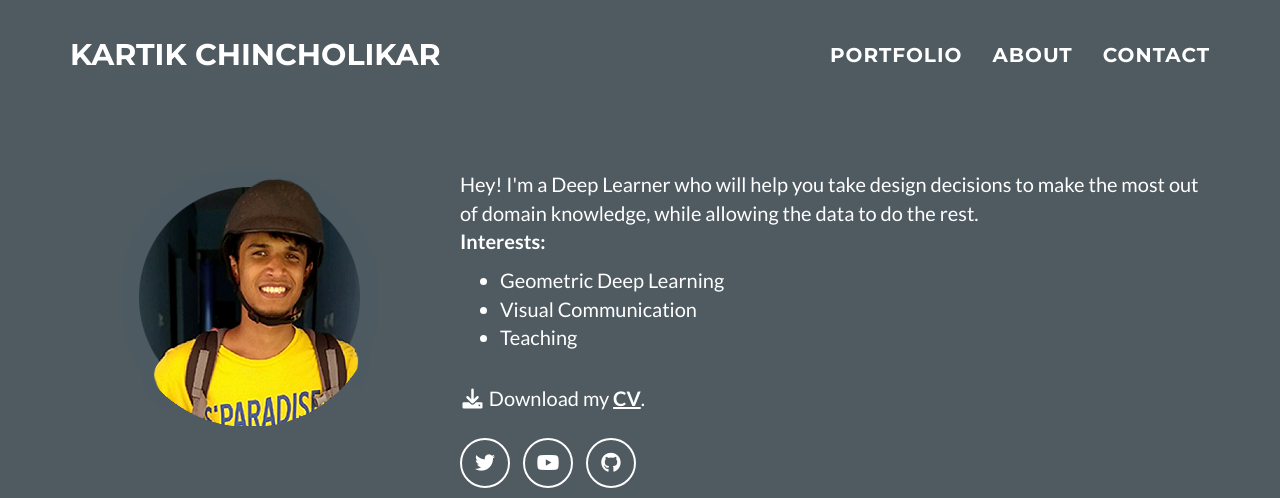
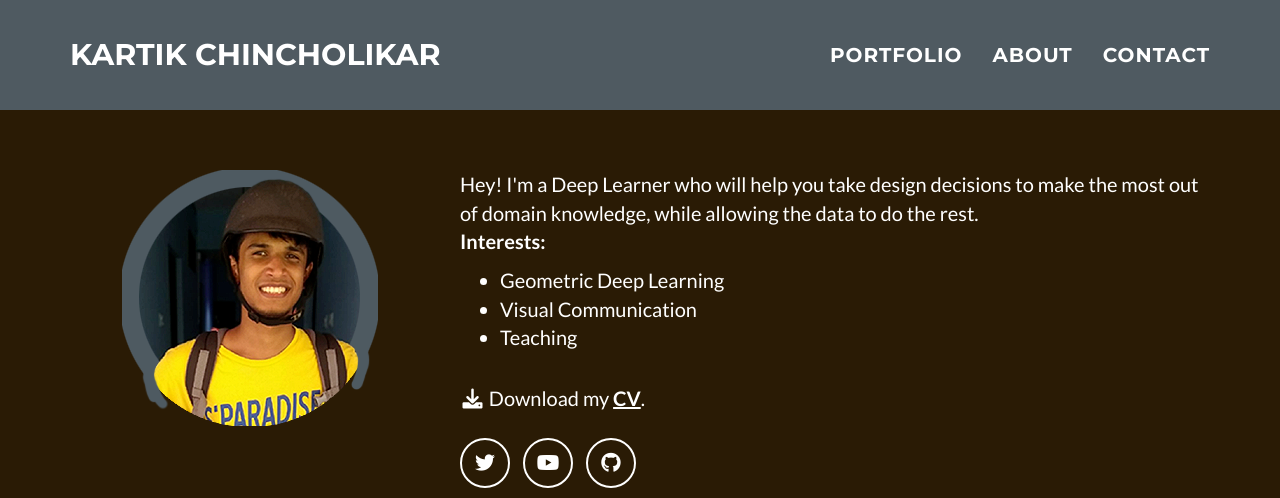
Before and after one commit to kartikchincholikar/kartikchincholikar.github.io, a Jekyll site: the page built from _posts/2014-07-17-Simulations in Statistical Learning Theory.markdown, in a window 1280 px wide and 1400 px high. Shown: the top 498 px of the window. Built offline with Jekyll 4.4.1, drawn with Linux system fonts in a browser that asks for light colours; grey boxes are pictures that could not be loaded.

Commit message:
Update _config.yml

```diff
--- a/_config.yml
+++ b/_config.yml
@@ -29,8 +29,8 @@ disqus_shortname: myshortname
 
 # Color settings (hex-codes without the leading hash-tag)
 color:
-  primary: 4F5A61 #80B3FF
-  primary-rgb: "79,90,97" #"128,179,255"
+  primary: 2A1B05 #80B3FF
+  primary-rgb: "42, 27, 5" #"128,179,255"
   secondary: 4F5A61 #FD6E8A
   secondary-dark: 4F5A61 #A2122F
 
```
